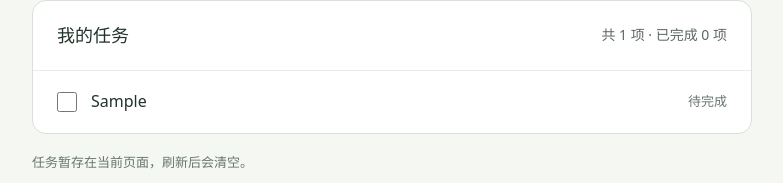
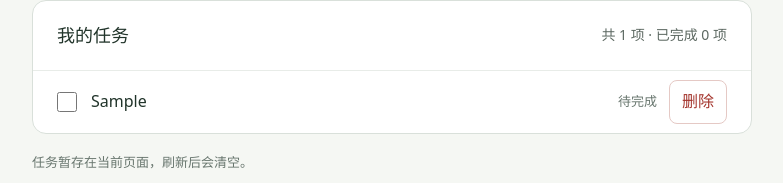
Before and after one commit to TWO-I-C/task-board, a React (Vite) app: page / in a window 1280 px wide. Both pictures are taken after typing "Sample" into the empty fields and a click on the button "新增任务". Shown: the part 379-562 px from the top of the page, without its empty margins (248-1031 px from the left). Built offline with nearby package versions, Linux system fonts and the light colour scheme.

Commit message:
增加任务删除与确认提示

```diff
--- a/src/App.css
+++ b/src/App.css
@@ -39,14 +39,16 @@ h2 { margin: 0; font-size: 18px; }
 .empty-state p:first-child { font-weight: 600; }
 .empty-state p + p { margin-top: 8px; color: #68766e; font-size: 14px; }
 .task-list { list-style: none; padding: 0; margin: 0; }
-.task-list li { padding: 0 24px; overflow-wrap: anywhere; }
+.task-list li { display: flex; align-items: center; gap: 12px; padding: 0 24px; overflow-wrap: anywhere; }
 .task-list li + li { border-top: 1px solid #eef1ed; }
-.task-item { display: flex; align-items: center; gap: 14px; padding: 18px 0; cursor: pointer; }
+.task-item { display: flex; flex: 1; min-width: 0; align-items: center; gap: 14px; padding: 18px 0; cursor: pointer; }
 .task-item input { flex-shrink: 0; width: 20px; height: 20px; margin: 0; accent-color: #285843; cursor: pointer; }
 .task-title { flex: 1; min-width: 0; }
 .task-state { flex-shrink: 0; color: #68766e; font-size: 13px; }
 .is-complete .task-title { text-decoration: line-through; color: #68766e; }
 .is-complete .task-state { color: #285843; }
+.delete-button { flex-shrink: 0; min-height: 44px; padding: 8px 12px; border: 1px solid #e5c9c5; border-radius: 8px; background: white; color: #a3332b; cursor: pointer; }
+.delete-button:hover { background: #fff3f1; }
 .storage-note { margin-top: 18px; color: #68766e; font-size: 13px; }
 @media (max-width: 520px) {
   .task-board { margin: 36px auto; }
--- a/src/App.jsx
+++ b/src/App.jsx
@@ -25,6 +25,14 @@ function App() {
     setTasks((previousTasks) => previousTasks.map((task) => (
       task.id === taskId ? { ...task, completed: !task.completed } : task
     )))
+  }
+
+  function deleteTask(task) {
+    const confirmed = window.confirm(`确定删除任务“${task.title}”吗？`)
+
+    if (!confirmed) return
+
+    setTasks((previousTasks) => previousTasks.filter((item) => item.id !== task.id))
   }
 
   const completedCount = tasks.filter((task) => task.completed).length
@@ -84,6 +92,14 @@ function App() {
                   <span className="task-title">{task.title}</span>
                   <span className="task-state">{task.completed ? '已完成' : '待完成'}</span>
                 </label>
+                <button
+                  type="button"
+                  className="delete-button"
+                  onClick={() => deleteTask(task)}
+                  aria-label={`删除任务“${task.title}”`}
+                >
+                  删除
+                </button>
               </li>
             ))}
           </ul>
```
